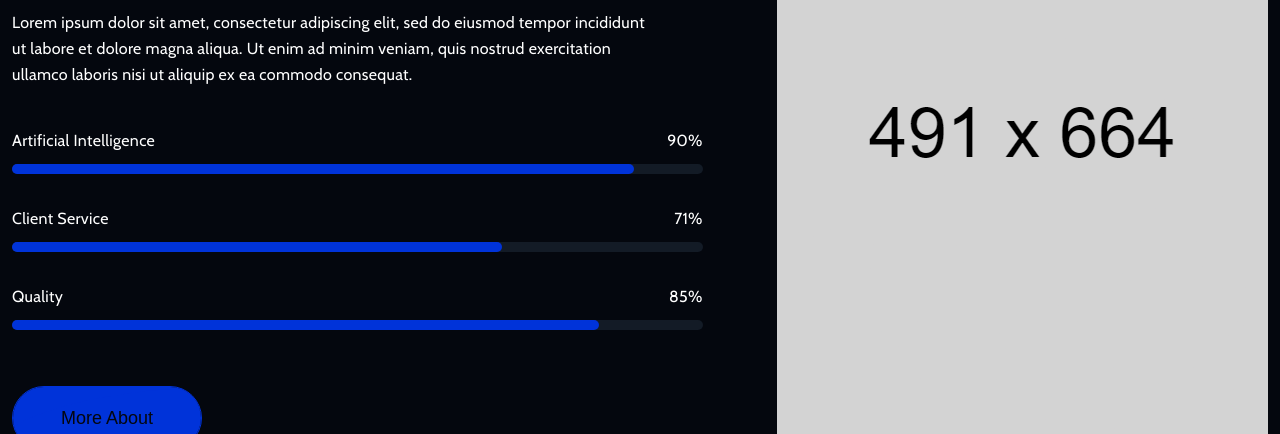
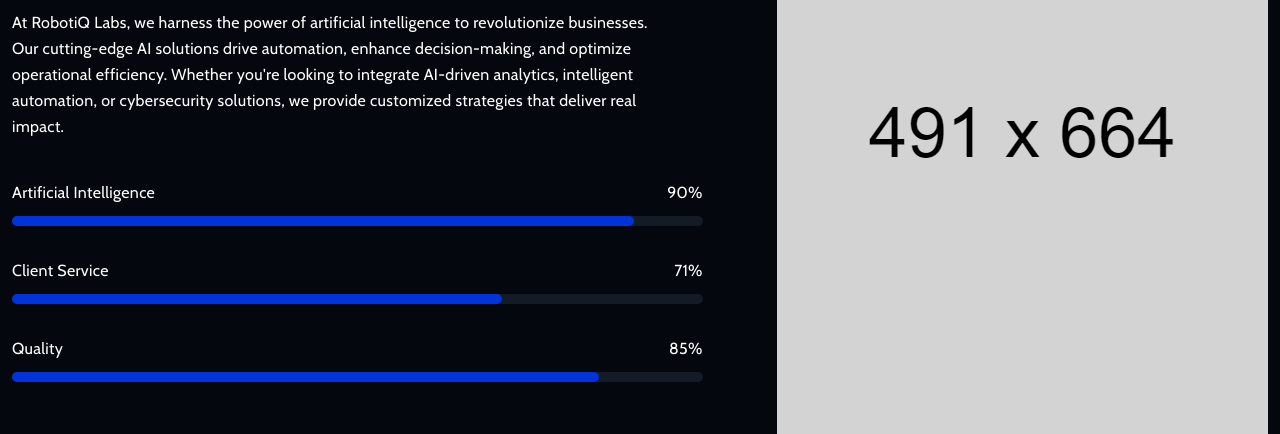
Before and after one commit to RobotiQ-Labs/robotiqlabs.github.io, a website: page About.html in a window 1280 px wide. Shown: the part 666-1100 px from the top of the page. Drawn offline with nearby package versions, Linux system fonts and the light colour scheme; a web font is replaced by a local one.

Commit message:
about page

```diff
--- a/About.html
+++ b/About.html
@@ -163,18 +163,18 @@
     <section class="lg:py-[100px] md:py-[70px] py-[50px]">
         <div class="container">
             <div class="grid lg:grid-cols-[55%_45%] md:grid-cols-[48%_48%] justify-around md:gap-0 gap-6">
-                <div class="flex text-primary flex-col xl:w-full lg:w-[90%] md:text-start text-center"
-                    data-aos="fade-up">
+                <div class="flex text-primary flex-col xl:w-full lg:w-[90%] md:text-start text-center" data-aos="fade-up">
                     <div class="flex items-center md:justify-start justify-center">
                         <i class="fa-solid fa-diamond text-xs lg:pe-3 pe-2"></i>
                         <h6>ABOUT US</h6>
                     </div>
                     <h2 class="py-4">Transform Your Business With AI Technology</h2>
-                    <p class="xl:w-[93%] lg:w-[95%]">Lorem ipsum dolor sit amet, consectetur adipiscing elit, sed do
-                        eiusmod tempor
-                        incididunt ut
-                        labore et dolore magna aliqua. Ut enim ad minim veniam, quis nostrud exercitation ullamco
-                        laboris nisi ut aliquip ex ea commodo consequat.</p>
+                    <p class="xl:w-[93%] lg:w-[95%]">
+                        At RobotiQ Labs, we harness the power of artificial intelligence to revolutionize businesses. Our
+                        cutting-edge AI solutions drive automation, enhance decision-making, and optimize operational
+                        efficiency. Whether you're looking to integrate AI-driven analytics, intelligent automation, or
+                        cybersecurity solutions, we provide customized strategies that deliver real impact.
+                    </p>
                     <div class="flex md:gap-8 gap-4 pt-10 flex-col">
                         <div class="flex flex-col w-full gap-[10px]">
                             <div class="flex justify-between">
@@ -214,14 +214,14 @@
                 </div>
                 <div class="w-full flex lg:justify-end justify-center">
                     <figure>
-                        <img class="w-fit" src="assets/images/about/about_Img.webp" alt="about_Img"
-                            data-aos="zoom-in-up">
+                        <img class="w-fit" src="assets/images/about/about_Img.webp" alt="about_Img" data-aos="zoom-in-up">
                     </figure>
                 </div>
             </div>
         </div>
     </section>
     <!-- End of 1.4. About  -->
+
     <!-- 1.10. CTA  -->
     <section class="mx-auto lg:mb-[100px] md:mb-[70px] mb-[50px] bg-ctaBg bg-no-repeat bg-center lg:w-[95%] w-[95%]">
         <div class="container">
```
